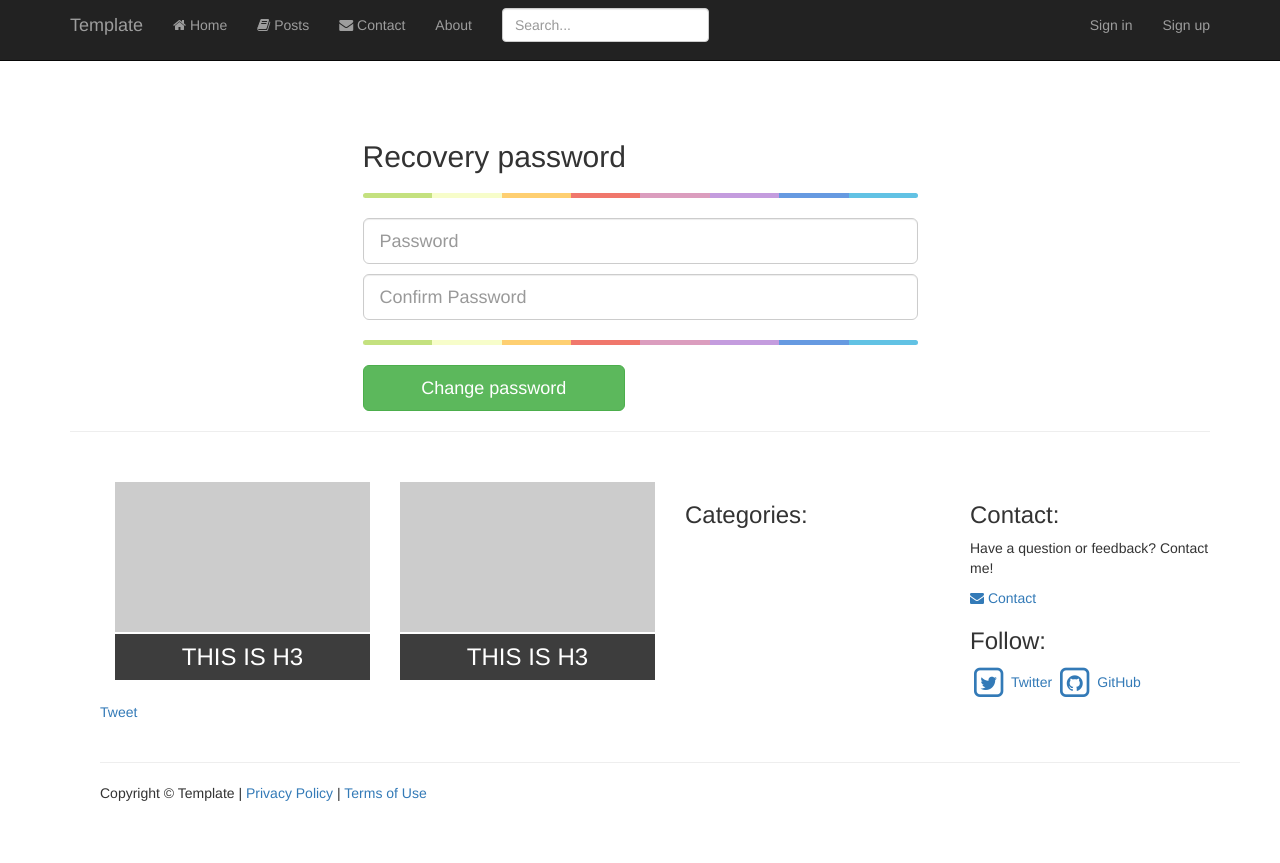
After one commit to Gennady77/django-blog, a Django app: template web/auth_app/templates/auth_app/reset_password_sent.html in a window 1280 px wide. The commit adds this page. Run offline with Django 3.2, Linux system fonts and the light colour scheme; the template is opened without the code that fills it, so the values that code supplies are empty; parts of the project's set-up code (start-up, migrations or seed data) failed here and were passed over; some libraries are stand-ins or nearby versions.

Commit message:
сделан фронтэнд восстановления пароля

```diff
--- /dev/null
+++ b/web/auth_app/static/auth_app/css/password_recovery.css
@@ -0,0 +1,13 @@
+/* Credit to bootsnipp.com for the css for the color graph */
+.colorgraph {
+  height: 5px;
+  border-top: 0;
+  background: #c4e17f;
+  border-radius: 5px;
+  background-image: -webkit-linear-gradient(left, #c4e17f, #c4e17f 12.5%, #f7fdca 12.5%, #f7fdca 25%, #fecf71 25%, #fecf71 37.5%, #f0776c 37.5%, #f0776c 50%, #db9dbe 50%, #db9dbe 62.5%, #c49cde 62.5%, #c49cde 75%, #669ae1 75%, #669ae1 87.5%, #62c2e4 87.5%, #62c2e4);
+  background-image: -moz-linear-gradient(left, #c4e17f, #c4e17f 12.5%, #f7fdca 12.5%, #f7fdca 25%, #fecf71 25%, #fecf71 37.5%, #f0776c 37.5%, #f0776c 50%, #db9dbe 50%, #db9dbe 62.5%, #c49cde 62.5%, #c49cde 75%, #669ae1 75%, #669ae1 87.5%, #62c2e4 87.5%, #62c2e4);
+  background-image: -o-linear-gradient(left, #c4e17f, #c4e17f 12.5%, #f7fdca 12.5%, #f7fdca 25%, #fecf71 25%, #fecf71 37.5%, #f0776c 37.5%, #f0776c 50%, #db9dbe 50%, #db9dbe 62.5%, #c49cde 62.5%, #c49cde 75%, #669ae1 75%, #669ae1 87.5%, #62c2e4 87.5%, #62c2e4);
+  background-image: linear-gradient(to right, #c4e17f, #c4e17f 12.5%, #f7fdca 12.5%, #f7fdca 25%, #fecf71 25%, #fecf71 37.5%, #f0776c 37.5%, #f0776c 50%, #db9dbe 50%, #db9dbe 62.5%, #c49cde 62.5%, #c49cde 75%, #669ae1 75%, #669ae1 87.5%, #62c2e4 87.5%, #62c2e4);
+}
+
+.form-control { margin-bottom: 10px; }
--- /dev/null
+++ b/web/auth_app/static/auth_app/js/reset-password-sent.js
@@ -0,0 +1,37 @@
+$(function () {
+  $('#recoveryForm').submit(submit);
+});
+
+function submit(e) {
+  e.preventDefault();
+
+  const form = $(this);
+  const fromData = new FormData(this);
+  const urlSearchParams = new URLSearchParams(window.location.search);
+
+  if (fromData.get('password_1') !== fromData.get('password_2')) {
+    alert('Error! Password and password confirmation are not equal.');
+
+    return;
+  }
+
+  $.ajax({
+    url: form.attr('action'),
+    type: 'POST',
+    dataType: 'json',
+    data: `${form.serialize()}&${urlSearchParams.toString()}`,
+    success: function (data) {
+      alert('Success! Password was updated. You can login with new credentials.');
+    },
+    error: function (error) {
+      let text = 'Server error.';
+
+      switch (error.status) {
+        case 400:
+          text = 'Some form\'s fields are invalid.';
+      }
+
+      alert(`Error! ${text}`);
+    }
+  })
+}
--- a/web/auth_app/static/auth_app/js/sign-up.js
+++ b/web/auth_app/static/auth_app/js/sign-up.js
@@ -1,4 +1,3 @@
-console.log('sing-up')
 $(function () {
   $('#signUpForm').submit(singUp);
 });
@@ -18,5 +17,5 @@ function singUp(e) {
     error: function (data) {
       console.error(data);
     }
-	});
+  });
 }
--- a/web/auth_app/templates/auth_app/includes/password.html
+++ b/web/auth_app/templates/auth_app/includes/password.html
@@ -1,2 +1,18 @@
-<input type="password" name="password_1" value="" class="form-control input-lg" placeholder="Password"/>
-<input type="password" name="password_2" value="" class="form-control input-lg" placeholder="Confirm Password"/>
+<input
+  type="password"
+  name="password_1"
+  value=""
+  class="form-control input-lg"
+  placeholder="Password"
+  required
+  minlength="8"
+/>
+<input
+  type="password"
+  name="password_2"
+  value=""
+  class="form-control input-lg"
+  placeholder="Confirm Password"
+  required
+  minlength="8"
+/>
--- a/web/auth_app/templates/auth_app/login.html
+++ b/web/auth_app/templates/auth_app/login.html
@@ -39,6 +39,7 @@
     </form>
   </div>
 </div>
+
 {% include 'auth_app/includes/forgot_password_modal.html' %}
 
 {% endblock container %}
--- /dev/null
+++ b/web/auth_app/templates/auth_app/reset_password_sent.html
@@ -0,0 +1,30 @@
+{% extends 'auth_app/base.html'%}
+{% load static %}
+
+{% block head %}
+<link href="{% static 'auth_app/css/password_recovery.css' %}" rel="stylesheet">
+{% endblock head %}
+
+{% block container %}
+<div class="row" style="margin-top:20px">
+  <div class="col-xs-12 col-sm-8 col-md-6 col-sm-offset-2 col-md-offset-3">
+    <form id="recoveryForm" role="form" action="{% url 'api:v1:auth_app:reset-password-confirm' %}" method="post">
+      <fieldset>
+        <h2>Recovery password</h2>
+        <hr class="colorgraph">
+        {% include 'auth_app/includes/password.html' %}
+        <hr class="colorgraph">
+        <div class="row">
+          <div class="col-xs-6 col-sm-6 col-md-6">
+            <input type="submit" class="btn btn-lg btn-success btn-block" value="Change password">
+          </div>
+        </div>
+      </fieldset>
+    </form>
+  </div>
+</div>
+{% endblock container %}
+
+{% block jquery %}
+$.getScript('{% static 'auth_app/js/reset-password-sent.js' %}');
+{% endblock %}
--- a/web/templates/emails/reset_password.html
+++ b/web/templates/emails/reset_password.html
@@ -1 +1 @@
-<p>Hellow {{name}}. To reset password, <a href="{{ reset_password_url }}">follow the link</a></p>
+<p>Hello {{name}}. To reset password, <a href="{{ reset_password_url }}">follow the link</a></p>
```
Also changed, not shown: web/auth_app/static/auth_app/js/login.js (+33 -0 lines).
